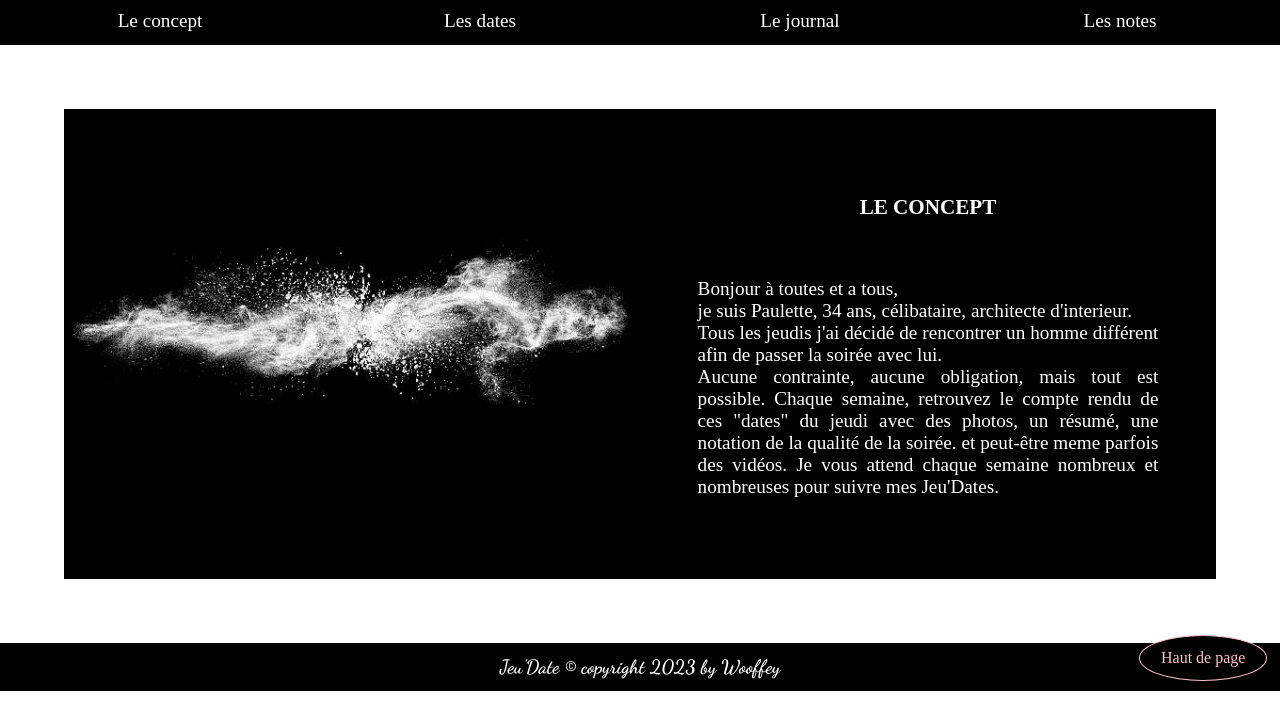
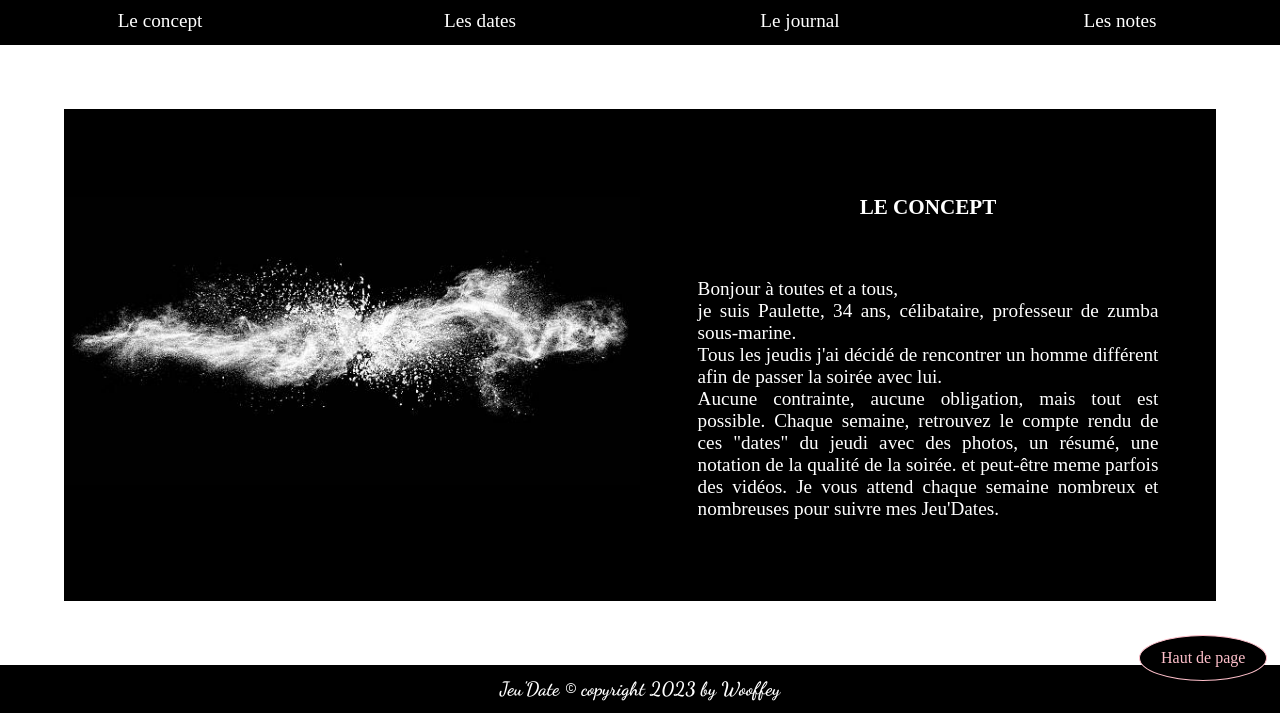
Before and after one commit to Wooffey/jeu_date, a plain HTML site: page concept.html in a window 1280 px wide. Shown: the part 79-800 px from the top of the page. Drawn offline with Linux system fonts and the light colour scheme.

Commit message:
Update concept.html

```diff
--- a/concept.html
+++ b/concept.html
@@ -43,7 +43,7 @@
             </div>
             <div>
                 <h2>le concept</h2>
-                <p>Bonjour à toutes et a tous,<br> je suis Paulette, 34 ans, célibataire, architecte d'interieur.<br>Tous les jeudis j'ai décidé de rencontrer un homme différent afin de passer la soirée avec lui.<br>Aucune contrainte, aucune obligation, mais tout est possible. Chaque semaine, retrouvez le compte rendu de ces "dates" du jeudi avec des photos, un résumé, une notation de la qualité de la soirée. et peut-être meme parfois des vidéos. Je vous attend chaque semaine nombreux et nombreuses pour suivre mes Jeu'Dates.</p>
+                <p>Bonjour à toutes et a tous,<br> je suis Paulette, 34 ans, célibataire, professeur de zumba sous-marine.<br>Tous les jeudis j'ai décidé de rencontrer un homme différent afin de passer la soirée avec lui.<br>Aucune contrainte, aucune obligation, mais tout est possible. Chaque semaine, retrouvez le compte rendu de ces "dates" du jeudi avec des photos, un résumé, une notation de la qualité de la soirée. et peut-être meme parfois des vidéos. Je vous attend chaque semaine nombreux et nombreuses pour suivre mes Jeu'Dates.</p>
             </div>
         </section>
     </main>
```
